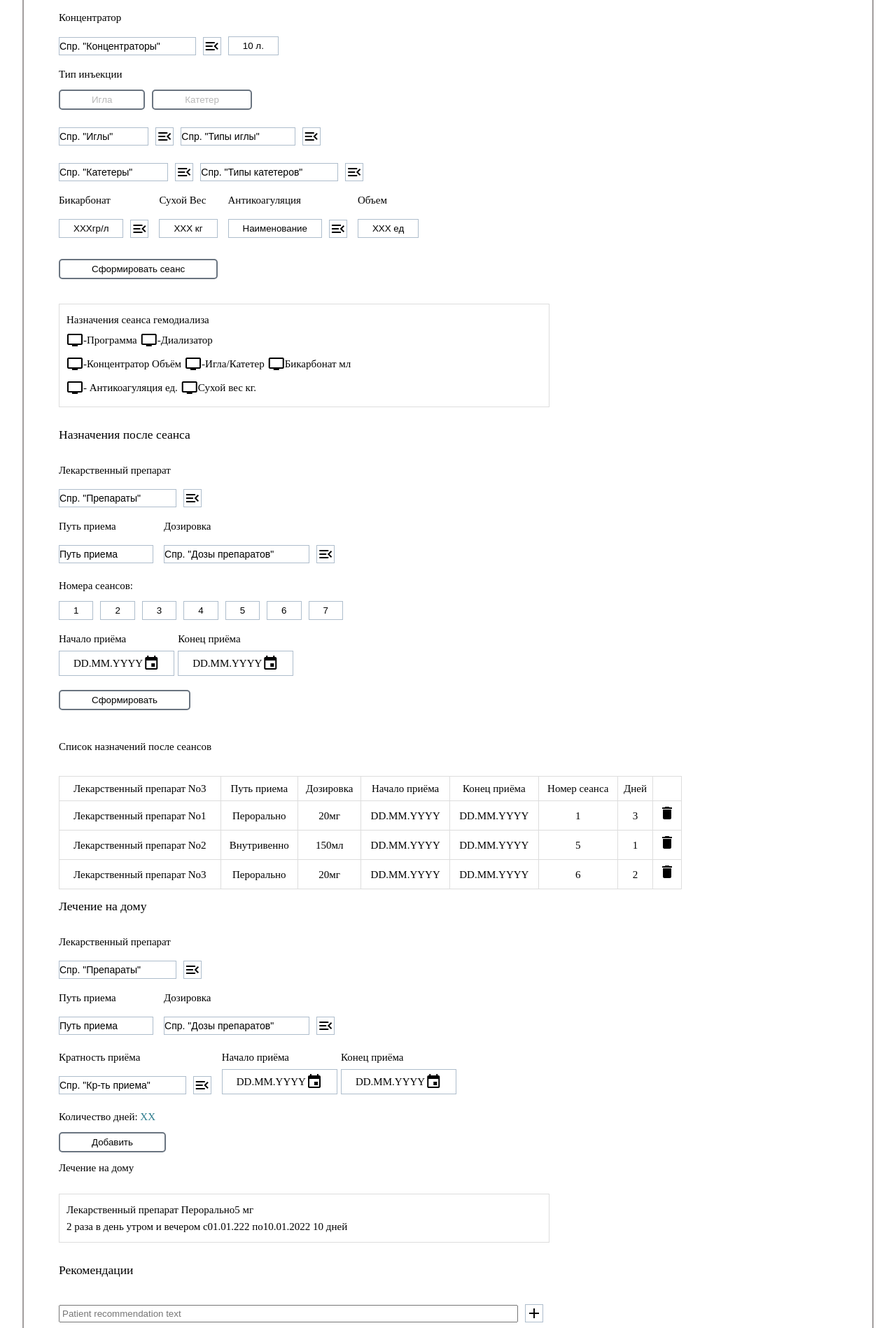
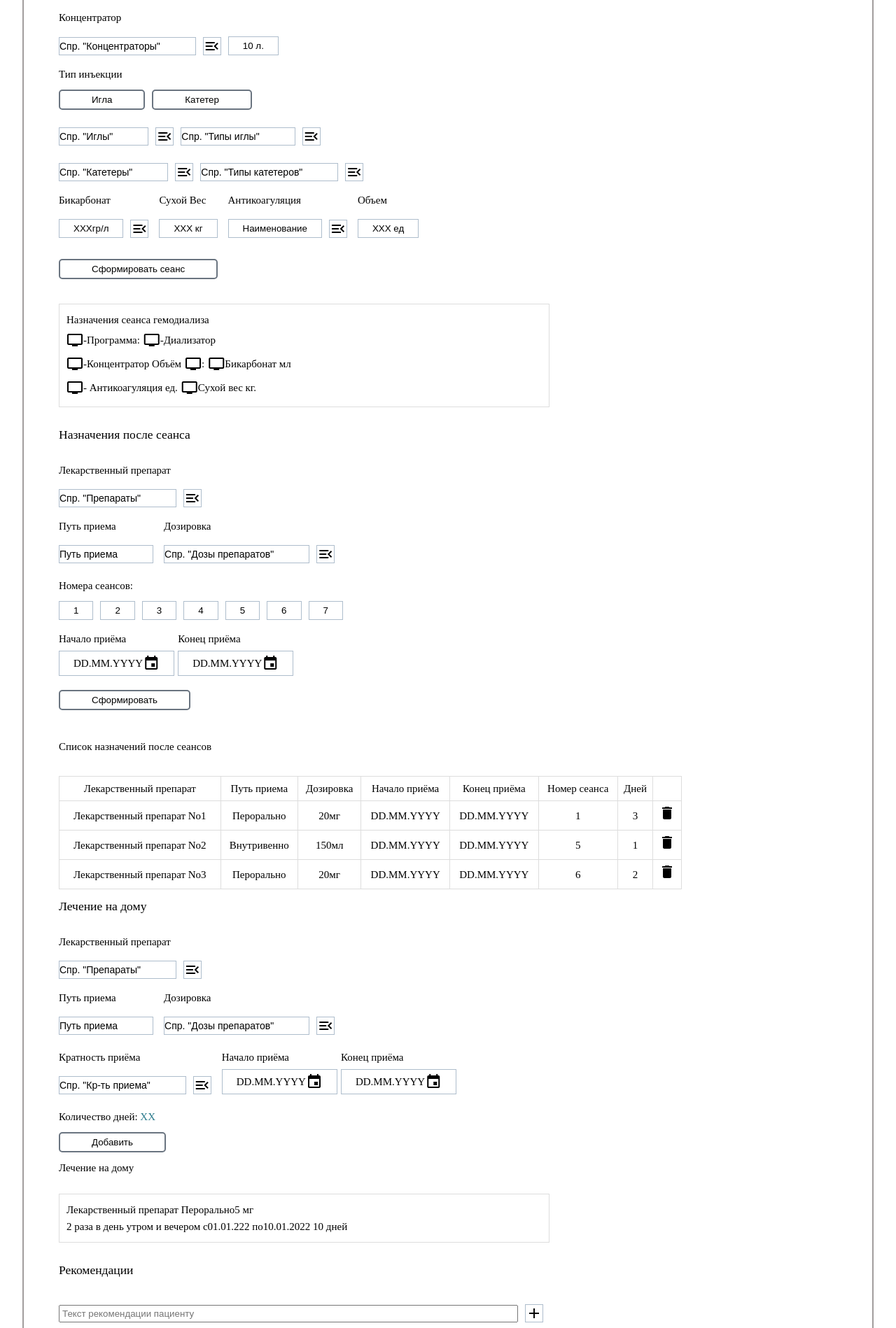
Before and after one commit to Iskender-Shamaldaev/vue-project, a Vue app: page / in a window 1280 px wide. Shown: the part 320-2218 px from the top of the page at 70% size. Built offline with nearby package versions, Linux system fonts and the light colour scheme.

Commit message:
last refactor, change some styles

```diff
--- a/src/components/v-hemodialysisSession.vue
+++ b/src/components/v-hemodialysisSession.vue
@@ -110,7 +110,6 @@
         class="btn"
         :class="{ 'selected': selectedInjection === 'Игла' }"
         @click="selectInjection('Игла')"
-        :disabled="!isInjectionTypeSelected"
     >
       Игла
     </button>
@@ -118,7 +117,6 @@
         class="btn"
         :class="{ 'selected': selectedInjection === 'Катетер' }"
         @click="selectInjection('Катетер')"
-        :disabled="!isInjectionTypeSelected"
     >
       Катетер
     </button>
@@ -184,7 +182,7 @@
     <div style="display: flex">
       <div class="div">
         <span class="material-icons">tv</span>
-        <span> -Программа</span>
+        <span> -Программа: {{ selectedProgram }}</span>
       </div>
 
       <div class="div">
@@ -201,7 +199,7 @@
 
       <div class="div">
         <span class="material-icons">tv</span>
-        <span> -Игла/Катетер</span>
+        <span>: {{ selectedInjection }}</span>
       </div>
 
       <div class="div">
@@ -364,10 +362,10 @@
   <div>
     <form>
       <div class="recommendation">
-        <input placeholder="Patient recommendation text">
+        <input placeholder="Текст рекомендации пациенту">
         <button class="material-icons btn-2">add</button>
       </div>
-      <textarea placeholder="Doctor's recommendation to the patient"></textarea>
+      <textarea placeholder="Рекомендации лечащего врача пациенту"></textarea>
     </form>
 
     <div class="info">
@@ -402,7 +400,7 @@ export default {
     return {
       isInfoPopupVisible: false,
       selectedProgram: '',
-      selectedInjection: null as string | null,
+      selectedInjection: '',
       yourData: [
         {
           name: 'Лекарственный препарат No1', reception: 'Перорально',
@@ -444,10 +442,8 @@ export default {
     selectProgram(program) {
       this.selectedProgram = program;
     },
-  },
-  computed: {
-    isInjectionTypeSelected() {
-      return this.selectedInjection !== null;
+    selectInjection(program) {
+      this.selectedInjection = program;
     },
   },
 }
--- a/src/components/v-table.vue
+++ b/src/components/v-table.vue
@@ -3,7 +3,7 @@
     <table>
       <thead>
       <tr>
-        <th>Лекарственный препарат No3</th>
+        <th>Лекарственный препарат</th>
         <th>Путь приема</th>
         <th>Дозировка</th>
         <th>Начало приёма</th>
```
